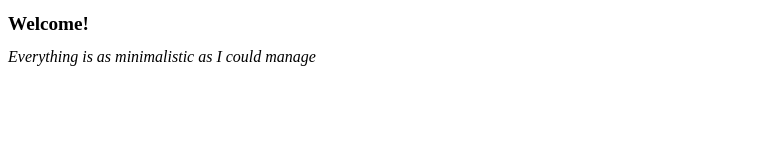
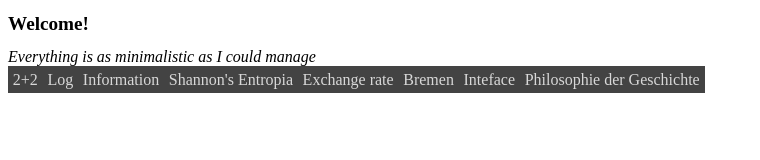
Before and after one commit to TomSssM/teachs-task, a website built with webpack: page src/main-page/main.html in a window 1280 px wide. Shown: the whole page, without its empty margins (0-760 px from the left). Built offline with nearby package versions, Linux system fonts and the light colour scheme.

Commit message:
feat: add main page

```diff
--- a/src/main-page/main.html
+++ b/src/main-page/main.html
@@ -12,6 +12,32 @@
 <main class="main">
   <h1 class="main__header">Welcome!</h1>
   <span class="main__writing">Everything is as minimalistic as I could manage</span>
+  <ul class="task-list">
+    <li class="task-list__box">
+      <a href="./one.html" class="task-list__link">2+2</a>
+    </li>
+    <li class="task-list__box">
+      <a href="#" class="task-list__link">Log</a>
+    </li>
+    <li class="task-list__box">
+      <a href="#" class="task-list__link">Information</a>
+    </li>
+    <li class="task-list__box">
+      <a href="#" class="task-list__link">Shannon's Entropia</a>
+    </li>
+    <li class="task-list__box">
+      <a href="#" class="task-list__link">Exchange rate</a>
+    </li>
+    <li class="task-list__box">
+      <a href="#" class="task-list__link">Bremen</a>
+    </li>
+    <li class="task-list__box">
+      <a href="#" class="task-list__link">Inteface</a>
+    </li>
+    <li class="task-list__box">
+      <a href="#" class="task-list__link">Philosophie der Geschichte</a>
+    </li>
+  </ul>
 </main>
 </body>
 </html>
--- a/src/main-page/main.js
+++ b/src/main-page/main.js
@@ -1,3 +1 @@
 import './styles.scss';
-
-console.log('Hello World');
--- a/src/main-page/styles.scss
+++ b/src/main-page/styles.scss
@@ -8,3 +8,27 @@
     font-style: italic;
   }
 }
+
+.task-list {
+  list-style: none;
+  font-size: 0;
+  margin: 0;
+  padding: 0;
+
+  &__box {
+    font-size: 1rem;
+    display: inline-block;
+    background: #434343;
+
+    &:hover {
+      background: #767676;
+    }
+  }
+
+  &__link {
+    text-decoration: none;
+    color: #d8d8d8;
+    display: block;
+    padding: .3rem;
+  }
+}
--- a/webpack.config.js
+++ b/webpack.config.js
@@ -5,6 +5,7 @@ const CleanWebpackPlugin = require('clean-webpack-plugin');
 module.exports = {
     entry: {
         main: path.resolve(__dirname, './src/main-page/main.js'),
+        one: path.resolve(__dirname, './src/one/one.js'),
     },
     output: {
         filename: '[name].bundle.js',
@@ -34,10 +35,17 @@ module.exports = {
     plugins: [
         new HtmlWebpackPlugin({
             template: "./src/main-page/main.html",
-            title: "My Awesome App",
+            title: "Welcome Page",
             filename: "index.html",
-            chunks: ["main"],
+            chunks: ['main'],
             hash: true,
+        }),
+        new HtmlWebpackPlugin({
+            template: "./src/one/one.html",
+            title: "2+2",
+            filename: "one.html",
+            hash: true,
+            chunks: ['one'],
         }),
         new CleanWebpackPlugin(),
     ],
```
